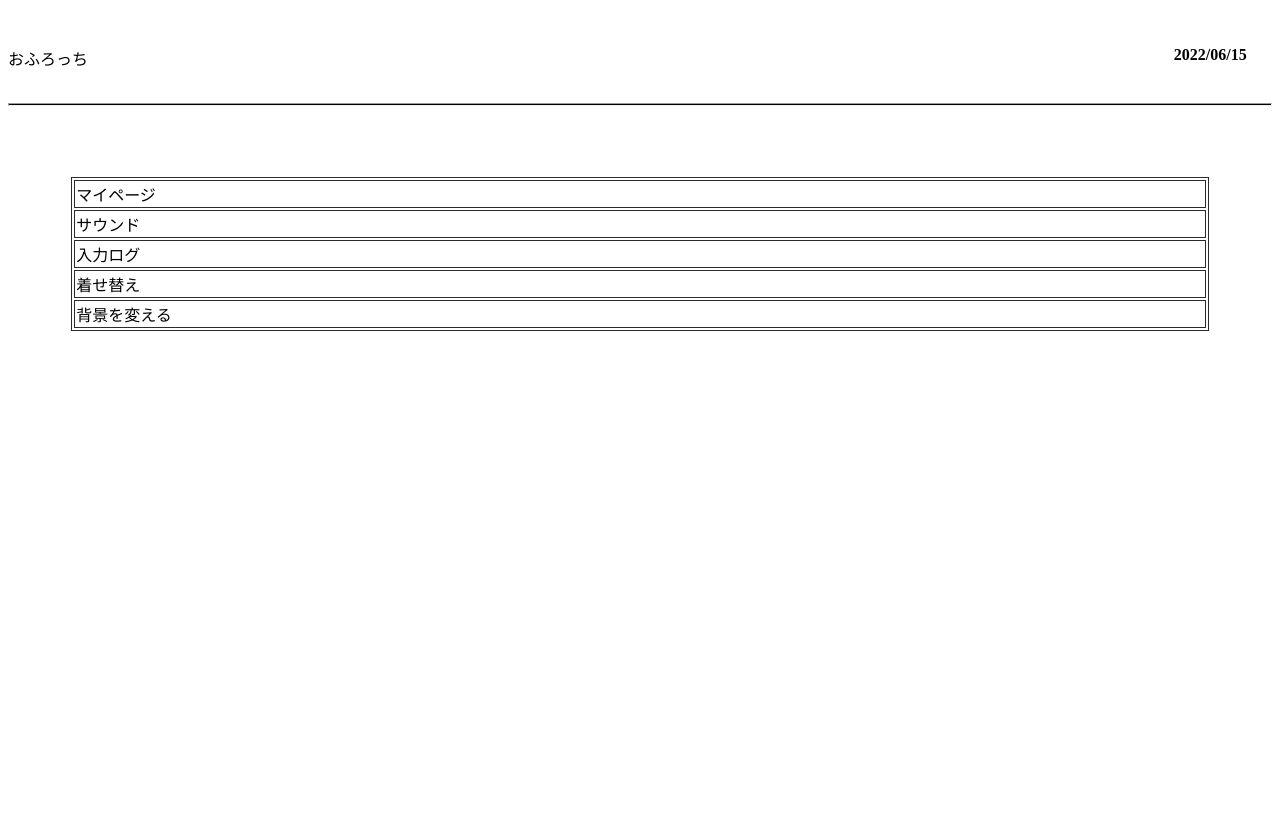
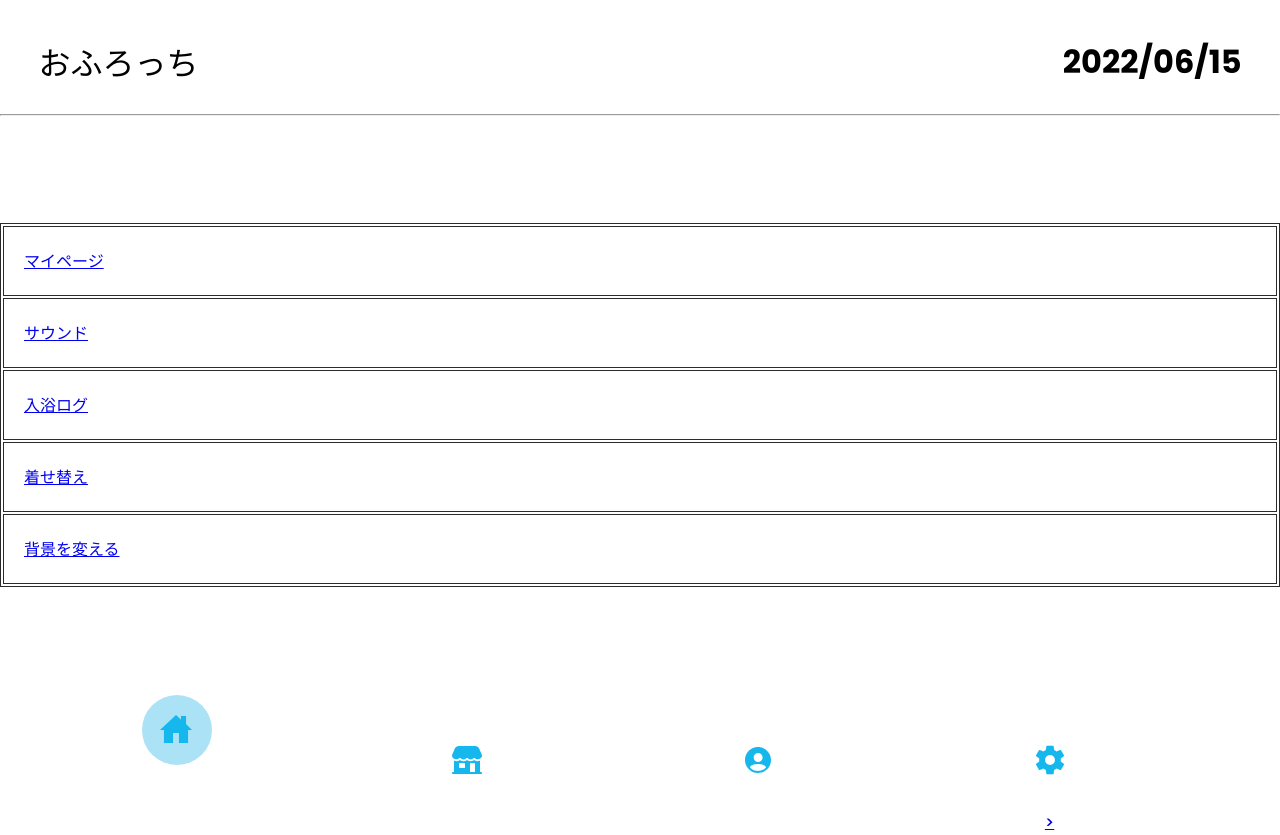
Before and after one commit to Ryou-g/PBL2_C, a PHP site: page /establishment.php in a window 1280 px wide. Before the commit the page ends 331 px from the top, so only its background shows below. Run offline with PHP 8.4, Linux system fonts and the light colour scheme.

Commit message:
add_establishment_page/#10

```diff
--- a/CSS/establishment.css
+++ b/CSS/establishment.css
@@ -1,7 +1,19 @@
-table,td,tr{
+/** テーブル関係 */
+.setting,td,tr{
     border:1px #2b2b2b solid;
-    width: 100%;
+    width:100%;
+    height:70px;
+    z-index: 10000;
+    margin-top:10px;
 }
-.setting{
-    padding:5%;
+.moji{
+    padding-left:20px;
 }
+/** ヘッダーぐちゃぐちゃにならない用 */
+div.header{
+    position: fixed;
+        top: 0px;
+        width: 100%;
+        height: 16%;
+        background-color: rgba(255, 255, 255, 0.589);
+}
--- a/CSS/footer.css
+++ b/CSS/footer.css
@@ -14,9 +14,7 @@ body
     justify-content: center;
     align-items: center;
     min-height: 100vh;
-    background: #222327;
 }
-
 .navi
 {
     position: absolute;
@@ -84,7 +82,6 @@ body
     border-radius: 50%;
     transition: 0.5s;
 }
-
 .navi ul li:nth-child(1).active ~ .indicator
 {
     transform: translateX(calc(155px * 0));
--- a/CSS/header.css
+++ b/CSS/header.css
@@ -1,9 +1,11 @@
 .nitiji{
     float:right;
-    margin-right: 2%;
+    margin-right: 3%;
+    font-size: 200%;
 }
 .rogo{
-    font: size 100px;
+    margin-left: 3%;
+    font-size :200%;
 }
 .haikei{
     opacity: 0.3;
--- a/establishment.php
+++ b/establishment.php
@@ -10,28 +10,28 @@
 <body>
   <div class="header">
   <?php
-require_once 'header.php';
-?>
+  require_once 'header.php';
+  ?>
 </div>
-    <div class="setting">
-        <table>
+        <table class="setting">
             <tr>
-                <td>マイページ</td>
+                <td class="moji"><a href="my_page.php">マイページ</a></td>
             </tr>
             <tr>
-                <td>サウンド</td>
+                <td class="moji"><a href="sound.php">サウンド</a></td>
             </tr>
             <tr>
-                <td>入力ログ</td>
+                <td class="moji"><a href="bathing_log.php">入浴ログ</a></td>
             </tr>
             <tr>
-                <td>着せ替え</td>
+                <td class="moji"><a href="dress_up.php">着せ替え</a></td>
             </tr>
             <tr>
-                <td>背景を変える</td>
+                <td class="moji"><a href="background_change.php">背景を変える</a></td>
             </tr>
         </table>
-    </div>
-
+    <?php
+require_once 'footer.php';
+?>
 </body>
 </html>
```
